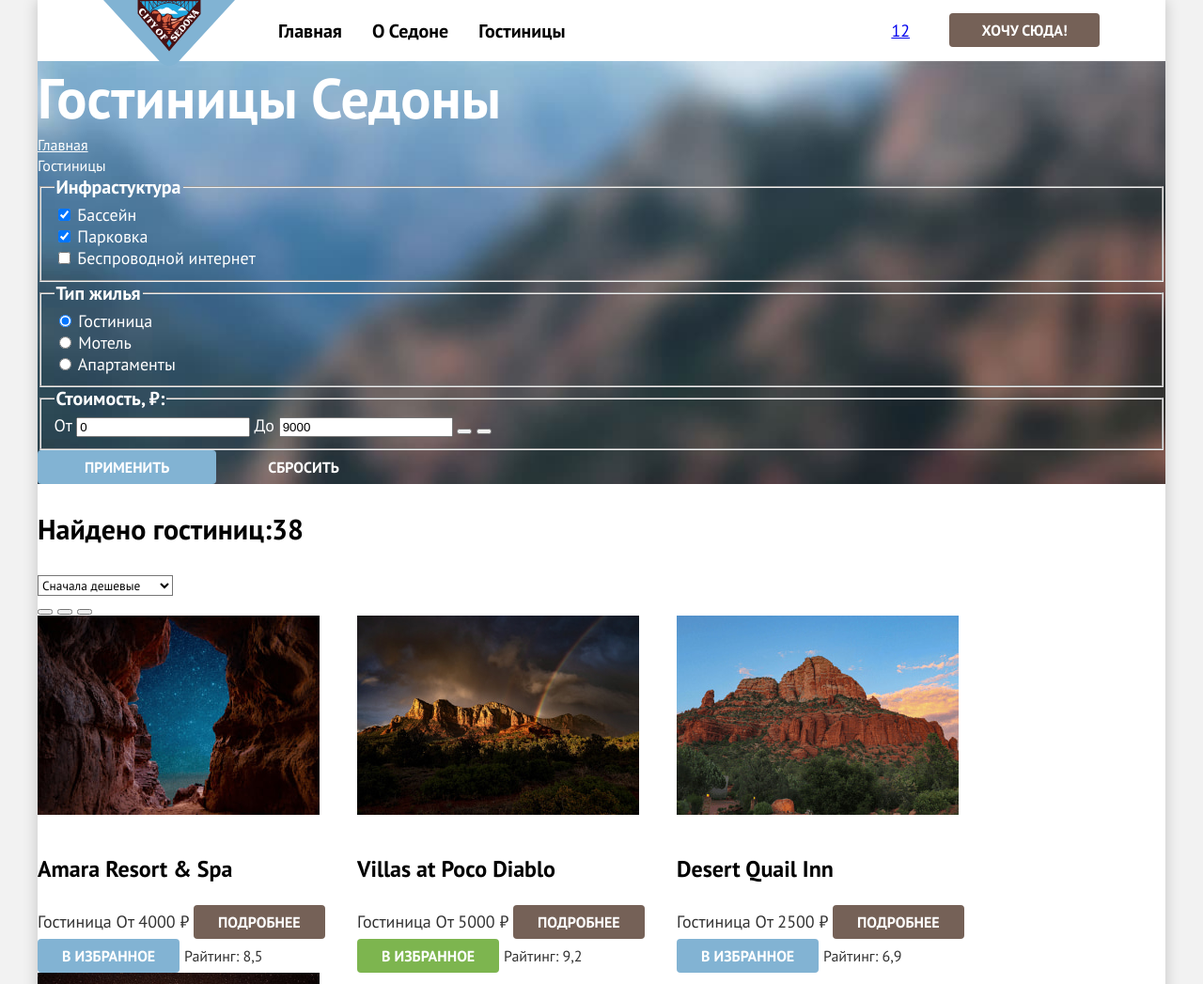
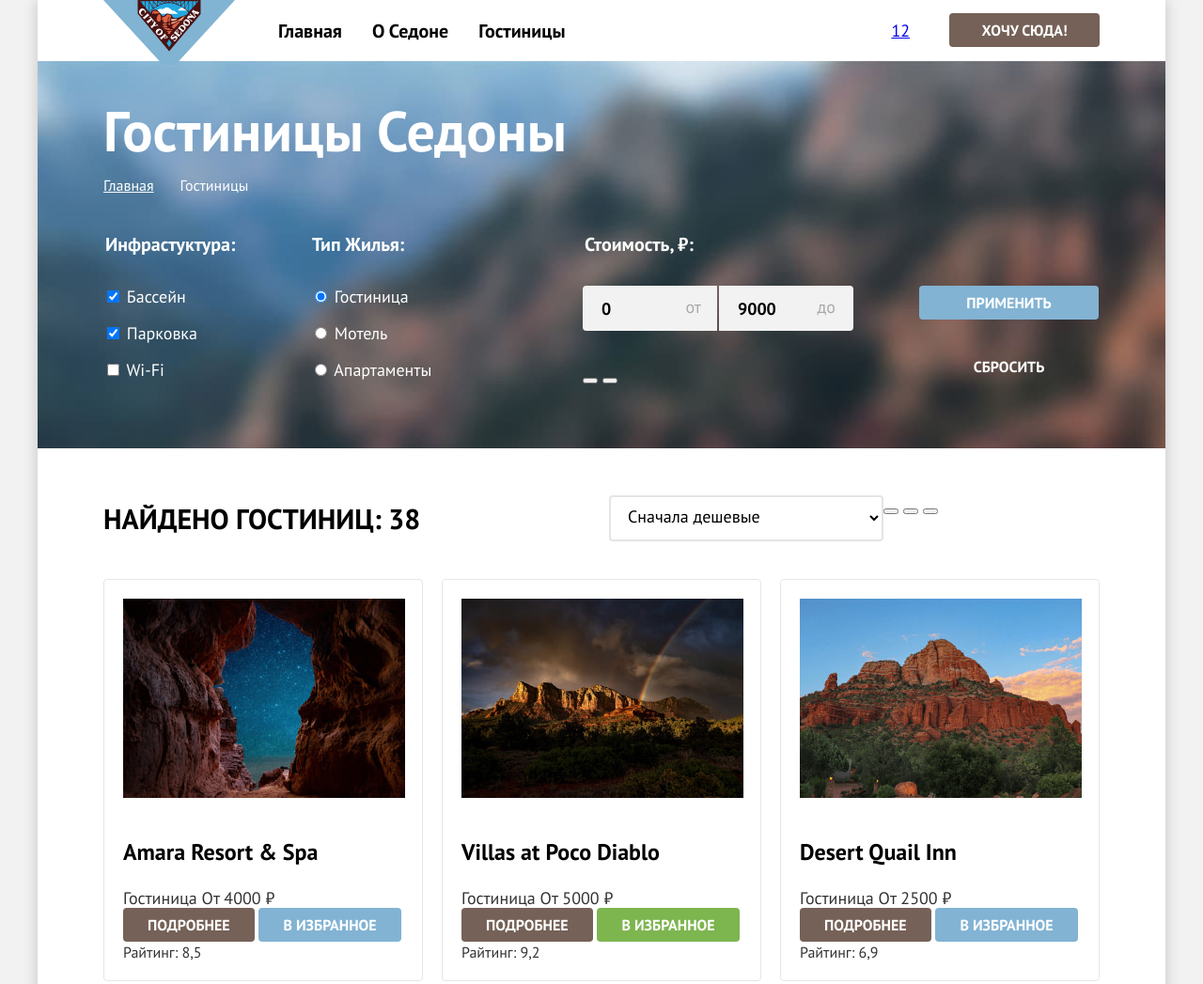
Before and after one commit to htmlacademy-htmlcss/2067731-sedona-2, a plain HTML site: page catalog.html in a window 1280 px wide. Shown: the top 1047 px of the page at 94% size. Drawn offline with Linux system fonts and the light colour scheme.

Commit message:
изменяет стили, каталог, главную

```diff
--- a/catalog.html
+++ b/catalog.html
@@ -39,7 +39,8 @@
                 <span class="likes-number">12</span>
               </a>
             </li>
-          <li class="navigation-user-item"><a class="button button-brown button-header" href="catalog.html">Хочу сюда!</a></li>
+            <li class="navigation-user-item"><a class="button button-brown button-header" href="catalog.html">Хочу
+                сюда!</a></li>
           </ul>
         </nav>
       </header>
@@ -58,8 +59,8 @@
           <h2 class="visually-hidden">Фильтры</h2>
           <form class="catalog-filters" action="https://echo.htmlacademy.ru/" method="get">
 
-          <fieldset class="catalog-filters-group">
-            <legend class="catalog-filters-title">Инфрастуктура</legend>
+            <fieldset class="catalog-filters-group catalog-filters-group-infrastructure">
+              <legend class="catalog-filters-title">Инфрастуктура:</legend>
               <ul class="catalog-filters-list">
                 <li class="catalog-filters-item">
                   <label class="control">
@@ -76,13 +77,13 @@
                 <li class="catalog-filters-item">
                   <label class="control">
                     <input class="control-input" type="checkbox" name="amenity" value="wi-fi">
-                  Беспроводной интернет
+                    Wi-Fi
                   </label>
                 </li>
               </ul>
             </fieldset>
-          <fieldset class="catalog-filters-group">
-            <legend class="catalog-filters-title">Тип жилья</legend>
+            <fieldset class="catalog-filters-group catalog-filters-group-housing">
+              <legend class="catalog-filters-title">Тип Жилья:</legend>
               <ul class="catalog-filters-list">
                 <li class="catalog-filters-item">
                   <label class="control">
@@ -104,18 +105,26 @@
                 </li>
               </ul>
             </fieldset>
-          <fieldset class="catalog-filters-group">
+            <fieldset class="catalog-filters-group catalog-filters-group-price">
               <legend class="catalog-filters-title">Стоимость, ₽:</legend>
-            <label class="filter-range-control">От
-              <input type="text" name="min-cost" value="0">
+              <div class="filter-range-control-container">
+                <label class="filter-range-control">
+                  <input class="filter-range-control-limit filter-range-control-limit-min" type="text" name="min-cost"
+                    value="0">
+                  <span class="filter-range-control-text">От</span>
                 </label>
-            <label class="filter-range-control">До
-              <input type="text" name="max-cost" value="9000">
+                <label class="filter-range-control">
+                  <input class="filter-range-control-limit filter-range-control-limit-max" type="text" name="max-cost"
+                    value="9000">
+                  <span class="filter-range-control-text">До</span>
                 </label>
+              </div>
+              <div class="filter-range-handle-container">
                 <button class="filter-range-handle min" type="button"
                   aria-label="Управление нижней границей стоимости"></button>
                 <button class="filter-range-handle max" type="button"
                   aria-label="Управление верхней границей стоимости"></button>
+              </div>
             </fieldset>
             <div class="filters-controls">
               <button class="button button-blue button-filters" type="submit">Применить</button>
@@ -125,7 +134,8 @@
         </section>
         <section class="catalog-housing">
           <h2 class="visually-hidden">Список вариантов</h2>
-        <p class="catalog-housing-text">Найдено гостиниц:38</p>
+          <div class="result-container">
+            <p class="catalog-housing-text">Найдено гостиниц: 38</p>
             <select class="select-control" aria-label="Сортировка">
               <option value="cheap">Сначала дешевые</option>
               <option value="expensive">Сначала дорогие</option>
@@ -136,6 +146,8 @@
               <button class="view-button view-button-card" type="button" aria-label="Показать карточками"></button>
               <button class="view-button view-button-list" type="button" aria-label="Показать списком"></button>
             </div>
+          </div>
+
           <ul class="housing-list">
             <li class="housing-card">
               <a class="housing-card-link" href="#">
@@ -206,6 +218,7 @@
               </div>
             </li>
           </ul>
+
           <ul class="pagination">
             <li class="pagination-item">
               <a class="pagination-link pagination-current" href="#">1</a>
@@ -255,7 +268,9 @@
             </a>
           </li>
         </ul>
+        <div class="phone-container">
           <a class="phone" href="tel:+78128121212">+7 (812) 812-12-12</a>
+        </div>
         <a class="copyright" href="https://htmlacademy.ru/">
           <img class="htmlacademy-logo" src="#" alt="Логотип HTML Academy.">
         </a>
--- a/styles/style.css
+++ b/styles/style.css
@@ -18,10 +18,6 @@
   box-sizing: border-box;
 }
 
-html{
-  height: 100%;
-}
-
 body {
   font-family: "PT Sans", sans-serif;
   font-style: normal;
@@ -33,12 +29,11 @@ body {
   margin: 0;
 }
 
-.page-container{
+.page-container {
   display: flex;
   flex-direction: column;
-  min-height: 100%;
+  min-height: 100vh;
 }
-
 
 .button {
   font-family: inherit;
@@ -72,8 +67,7 @@ body {
 }
 
 .button-filters {
-  padding-left: 50px;
-  padding-right: 50px;
+  min-width: 191px;
 }
 
 .button-card {
@@ -96,6 +90,7 @@ body {
 
 .button-transparent {
   background-color: transparent;
+  margin-top: 32px;
 }
 
 .visually-hidden {
@@ -142,6 +137,10 @@ body {
   padding: 0 70px;
 }
 
+.navigation-logo {
+  margin-right: 30px;
+}
+
 .page-header-logo {
   display: block;
   position: relative;
@@ -159,10 +158,8 @@ body {
   align-items: center;
   justify-content: flex-start;
   flex-grow: 1;
-  margin-left: 30px;
   max-width: 624px;
 }
-
 
 .navigation-link {
   display: flex;
@@ -182,7 +179,6 @@ body {
   list-style: none;
   display: flex;
 }
-
 
 .navigation-user-link {
   display: flex;
@@ -217,7 +213,7 @@ body {
   left: 0;
 }
 
-.main-container{
+.main-container {
   flex-grow: 1;
 }
 
@@ -263,6 +259,7 @@ body {
   background-color: rgba(131, 179, 211, 0.2);
   padding: 112px 85px 112px 85px;
   width: 400px;
+  flex-grow: 1;
 }
 
 .advantages-item-img {
@@ -299,16 +296,13 @@ body {
 .infrastructure {
   padding-top: 64px;
   text-align: center;
-}
-
-.infrastructure-item {
-  padding: 81px 85px 81px 85px;
-  width: 400px;
+  display: flex;
+  flex-direction: column;
 }
 
 .infrastructure-title {
   max-width: 505px;
-  margin: 0 auto 20px auto;
+  margin: 0 auto 20px;
   text-transform: uppercase;
 }
 
@@ -316,15 +310,7 @@ body {
   font-size: 22px;
   line-height: 26px;
   max-width: 490px;
-  margin: 0 auto 64px auto;
-}
-
-.infrastructure-item {
-  background: rgba(131, 179, 211, 0.12);
-}
-
-.infrastructure-item:nth-child(2n) {
-  background-color: #ffffff;
+  margin: 0 auto 64px;
 }
 
 .infrastructure-list {
@@ -333,6 +319,17 @@ body {
   list-style: none;
   display: flex;
   flex-wrap: wrap;
+}
+
+.infrastructure-item {
+  padding: 81px 85px 81px 85px;
+  width: 400px;
+  flex-grow: 1;
+  background: rgba(131, 179, 211, 0.12);
+}
+
+.infrastructure-item:nth-child(2n) {
+  background-color: #ffffff;
 }
 
 .infrastructure-subtitle {
@@ -452,6 +449,7 @@ body {
   min-width: 331px;
   padding-top: 5px;
   padding-bottom: 5px;
+  display: block;
 }
 
 .copyright {
@@ -475,18 +473,44 @@ body {
   font-weight: 700;
   font-size: 60px;
   line-height: 78px;
-  margin: 0;
+  margin: 0 auto;
+  padding-top: 35px;
+  width: 1060px;
 }
 
 .breadcrumbs {
-  margin: 0;
+  margin: 0 auto;
   padding: 0;
   list-style: none;
+  display: flex;
+  padding-top: 8px;
+  gap: 28px;
+  width: 1060px;
 }
 
 .breadcrumbs-link {
   color: inherit;
   font-size: 16px;
+}
+
+.catalog-filters {
+  display: flex;
+  padding-top: 40px;
+  margin: 0 auto;
+  width: 1060px;
+}
+
+.catalog-filters-group {
+  padding: 0;
+  margin: 0;
+  border: none;
+}
+
+.catalog-filters-title {
+  font-weight: 700;
+  font-size: 20px;
+  line-height: 24px;
+  margin-bottom: 32px;
 }
 
 .catalog-filters-list {
@@ -496,39 +520,125 @@ body {
   line-height: 23px;
 }
 
-.catalog-filters-title {
-  font-weight: 700;
-  font-size: 20px;
-  line-height: 24px;
+.catalog-filters-item:not(:last-child) {
+  margin-bottom: 16px;
 }
 
-.control {
+.catalog-filters-group-infrastructure {
+  width: 150px;
+  margin-right: 70px;
+}
+
+.catalog-filters-group-housing {
+  width: 150px;
+  margin-right: 140px;
+}
+
+.catalog-filters-group-price {
+  width: 288px;
+  margin-right: 10px;
+  display: flex;
+  flex-direction: column;
+}
+
+.filter-range-control-container {
+  display: flex;
+  margin-bottom: 36px;
+}
+
+.filter-range-control {
+  position: relative;
+}
+
+.filter-range-control-limit {
+  max-width: 143px;
+  height: 48px;
+  padding: 12px 20px;
+  font-family: inherit;
   font-size: 18px;
-  line-height: 23px;
+  line-height: 24px;
+  font-weight: 700;
+  color: #000000;
+  background-color: #f2f2f2;
+  border-style: none;
+}
+
+.filter-range-control-limit-min {
+  position: relative;
+  border-radius: 4px 0 0 4px;
+  margin-right: 2px;
+}
+
+.filter-range-control-text {
+  line-height: 24px;
+  text-transform: lowercase;
+  position: absolute;
+  top: 11px;
+  right: 19px;
+  color: #a9a9a9;
+}
+
+.filter-range-control-limit-max {
+  position: relative;
+  border-radius: 0 4px 4px 0;
+}
+
+.filters-controls {
+  display: flex;
+  flex-direction: column;
+  padding-top: 56px;
+  padding-left: 60px;
+}
+
+.result-container {
+  display: grid;
+  grid-template-columns: 538px 292px 230px;
+  margin-bottom: 40px;
 }
 
 .catalog-housing-text {
+  text-transform: uppercase;
   font-weight: 700;
   font-size: 30px;
   line-height: 36px;
   color: #000000;
+  margin: 0;
+  padding-top: 7px;
 }
 
 .select-control {
+  border-radius: 4px;
+  border: 2px solid #e5e5e5;
   font-family: inherit;
   background-color: #ffffff;
+  font-size: 18px;
+  line-height: 21px;
+  padding-top: 10px;
+  padding-bottom: 14px;
+  padding-left: 14px;
+  height: 49px;
+}
+
+.catalog-housing {
+  padding: 50px 70px 60px;
 }
 
 .housing-list {
   padding: 0;
   margin: 0;
+  margin-top: 40px;
   list-style: none;
   display: flex;
   flex-wrap: wrap;
+  justify-content: space-between;
+  gap: 20px;
 }
 
 .housing-card {
   width: 340px;
+  padding: 20px;
+  border: 1px solid #e6e6e6;
+  border-radius: 4px;
 }
 
 .housing-card-link {
@@ -580,7 +690,7 @@ body {
   background-color: #f2f2f2;
 }
 
-.pagination-text{
+.pagination-text {
   background-color: transparent;
 }
 
```
Also changed, not shown: index.html (+3 -1 lines). Lines whose indentation alone changed are shown as unchanged.
